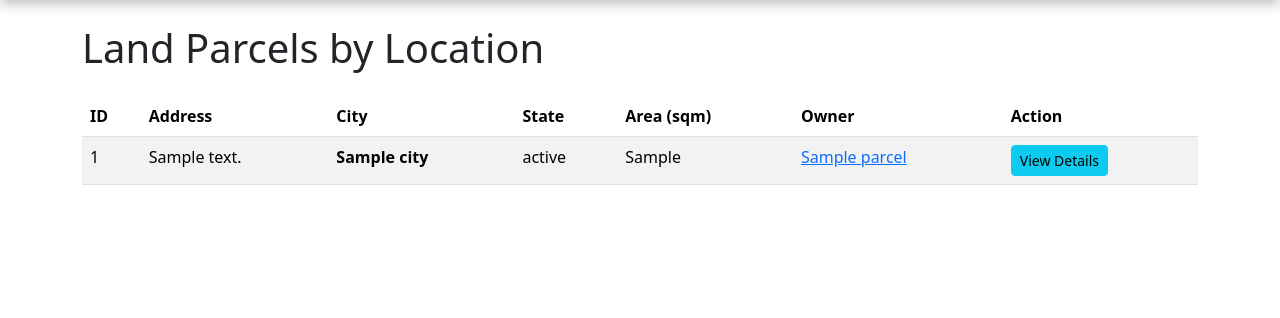
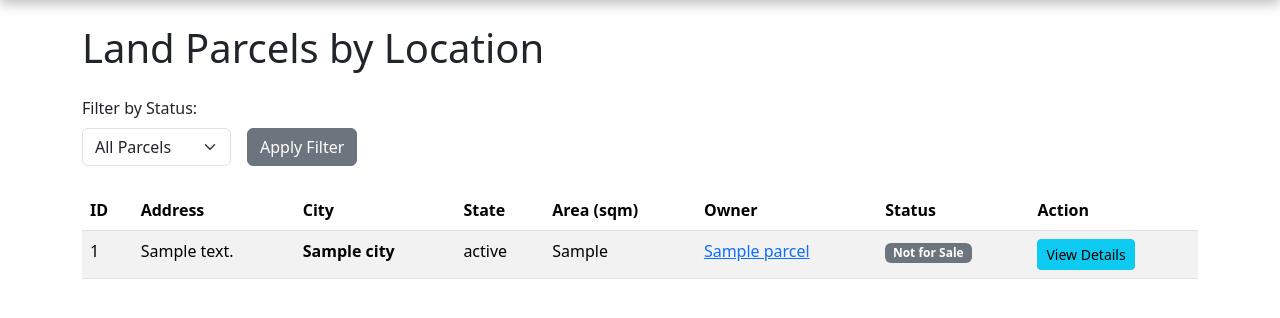
Before and after one commit to parthmistry903/land-options-trading, a Flask app: template templates/parcels.html in a window 1280 px wide. Shown: the part 56-374 px from the top of the page. Run offline with Flask 3, Linux system fonts and the light colour scheme; the template is opened without the code that fills it: most values are stand-ins (such as "Sample title", 1, 10 or a date in 2020).

Commit message:
Add filter form for parcels by status

```diff
--- a/templates/parcels.html
+++ b/templates/parcels.html
@@ -2,6 +2,19 @@
 {% block title %}Parcels List{% endblock %}
 {% block content %}
 <h1 class="mb-4">Land Parcels by Location</h1>
+
+<form class="mb-4 d-flex" method="GET" action="{{ url_for('list_parcels') }}">
+    <div class="me-3">
+        <label for="status_filter" class="form-label">Filter by Status:</label>
+        <select class="form-select" id="status_filter" name="status">
+            <option value="All" {% if status_filter == 'All' %}selected{% endif %}>All Parcels</option>
+            <option value="For Sale" {% if status_filter == 'For Sale' %}selected{% endif %}>For Sale Only</option>
+        </select>
+    </div>
+    <div class="align-self-end">
+        <button type="submit" class="btn btn-secondary">Apply Filter</button>
+    </div>
+</form>
 
 <div class="table-responsive">
     <table class="table table-striped table-hover">
@@ -13,6 +26,7 @@
                 <th>State</th>
                 <th>Area (sqm)</th>
                 <th>Owner</th>
+                <th>Status</th>
                 <th>Action</th>
             </tr>
         </thead>
@@ -26,8 +40,14 @@
                 <td>{{ parcel.area_sqm }}</td>
                 <td><a href="{{ url_for('view_user', user_id=parcel.owner_user_id) }}">{{ parcel.owner_name }}</a></td>
                 <td>
-                    <a href="{{ url_for('view_parcel', parcel_id=parcel.parcel_id) }}" class="btn btn-sm btn-info">View
-                        Details</a>
+                    {% if parcel.is_for_sale %}
+                    <span class="badge bg-success">For Sale</span>
+                    {% else %}
+                    <span class="badge bg-secondary">Not for Sale</span>
+                    {% endif %}
+                </td>
+                <td>
+                    <a href="{{ url_for('view_parcel', parcel_id=parcel.parcel_id) }}" class="btn btn-sm btn-info">View Details</a>
                 </td>
             </tr>
             {% endfor %}
```
